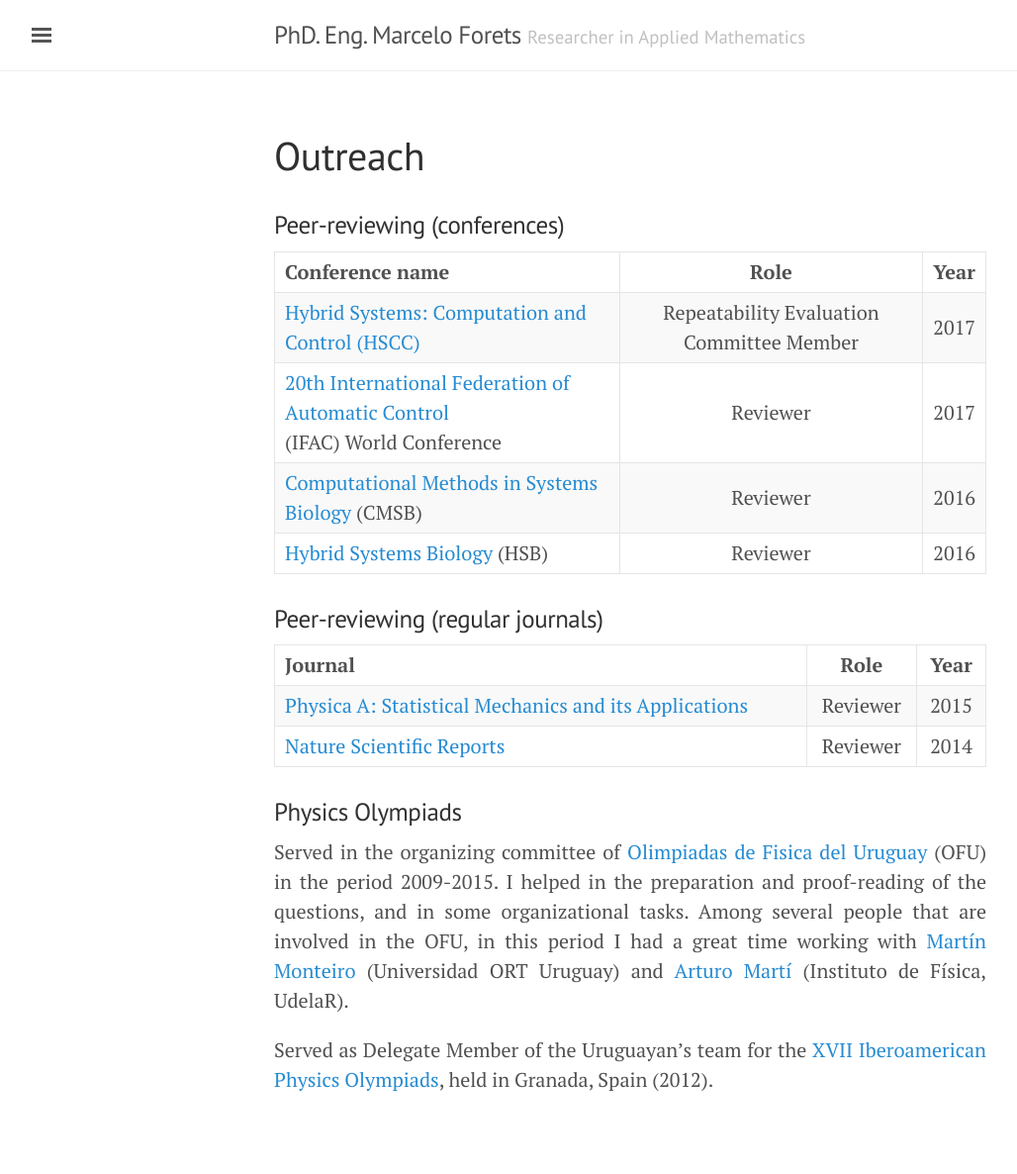
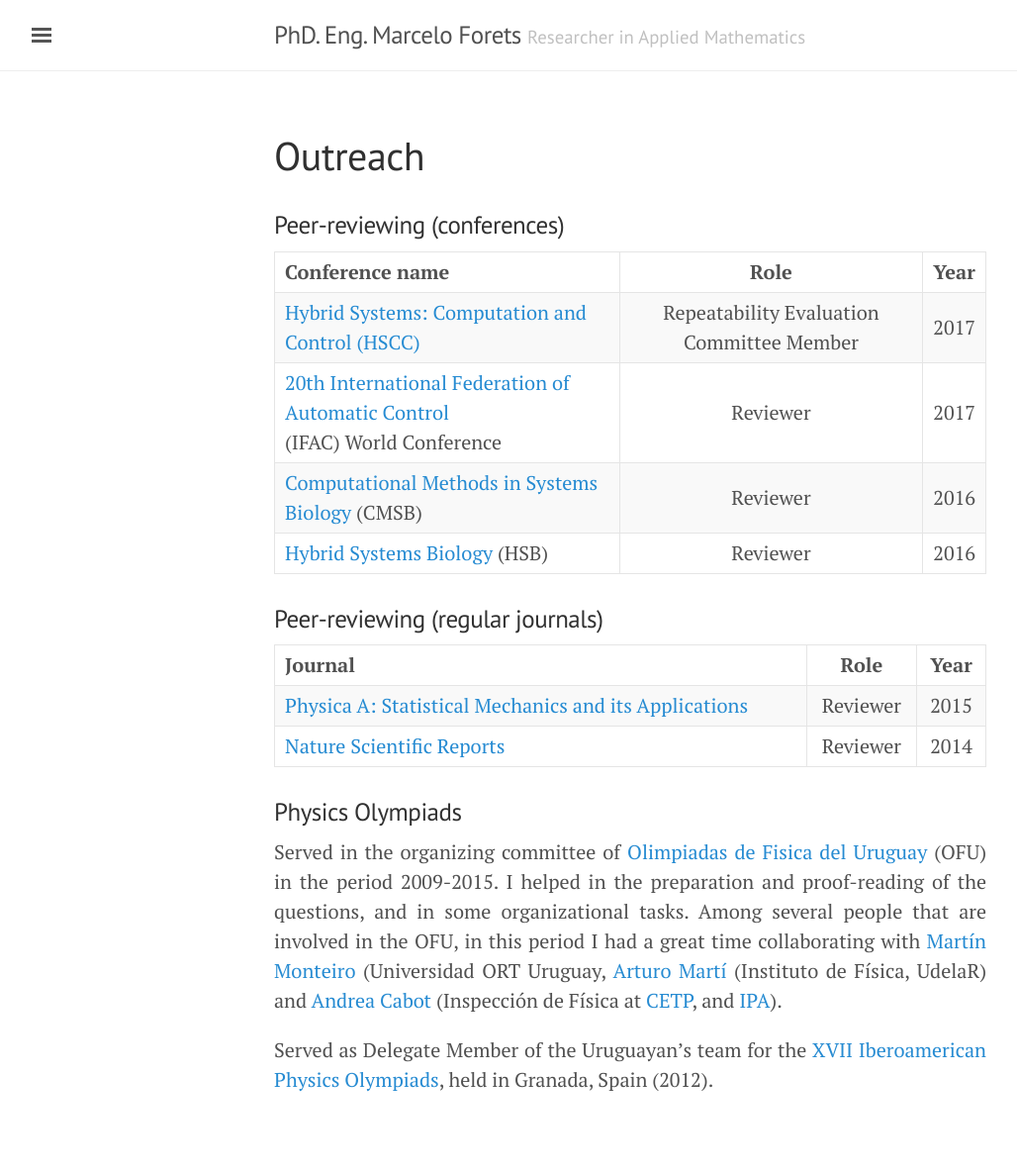
Before and after one commit to mforets/mforets.github.io, a Jekyll site: the page built from outreach.md, in a window 1280 px wide. Shown: the whole page at 99% size, without its empty margins (3-1031 px from the left). Built offline with Jekyll 4.4.1, drawn with Linux system fonts in a browser that asks for light colours.

Commit message:
updated outreach

```diff
--- a/outreach.md
+++ b/outreach.md
@@ -26,7 +26,7 @@ title: "Outreach"
 
 ### Physics Olympiads
 
-Served in the organizing committee of [Olimpiadas de Fisica del Uruguay](http://olimp-fisica.blogspot.fr/) (OFU) in the period 2009-2015. I helped in the preparation and proof-reading of the questions, and in some organizational tasks. Among several people that are involved in the OFU, in this period I had a great time working with [Martín Monteiro](fisicamartin.blogspot.com/) (Universidad ORT Uruguay) and [Arturo Martí](www.fisica.edu.uy/~marti/) (Instituto de Física, UdelaR).
+Served in the organizing committee of [Olimpiadas de Fisica del Uruguay](http://olimp-fisica.blogspot.fr/) (OFU) in the period 2009-2015. I helped in the preparation and proof-reading of the questions, and in some organizational tasks. Among several people that are involved in the OFU, in this period I had a great time collaborating with [Martín Monteiro](fisicamartin.blogspot.com/) (Universidad ORT Uruguay, [Arturo Martí](www.fisica.edu.uy/~marti/) (Instituto de Física, UdelaR) and [Andrea Cabot](https://twitter.com/andreacabot) (Inspección de Física at [CETP](https://inspeccionfisica.jimdo.com/contacto/), and [IPA](http://ipa.cfe.edu.uy/)).
 
 Served as Delegate Member of the Uruguayan's team for the [XVII Iberoamerican Physics Olympiads](https://es.wikipedia.org/wiki/Olimpiada_Iberoamericana_de_F%C3%ADsica), held in Granada, Spain (2012).
 
```
